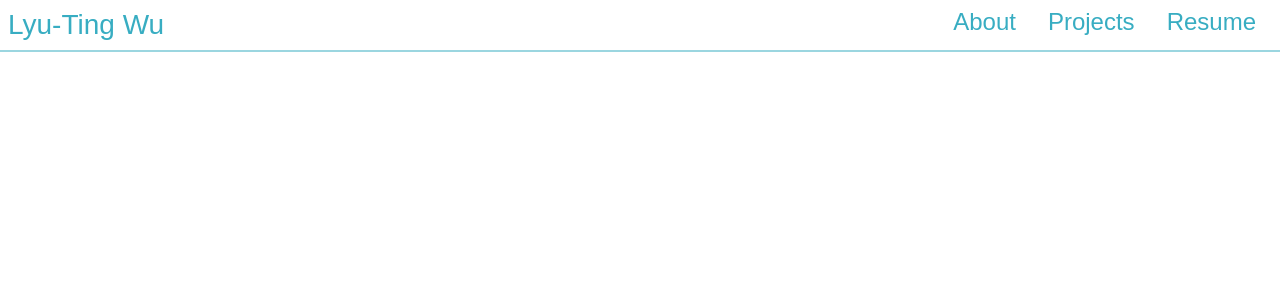
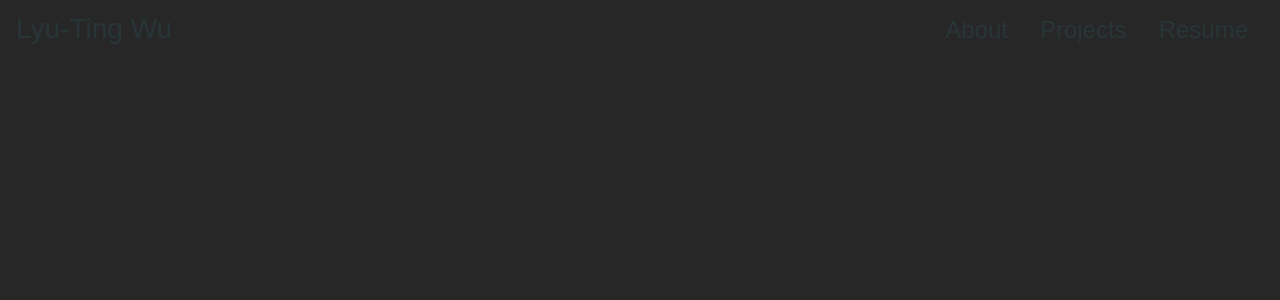
Before and after one commit to lyutingwu96/PersonalWebsite, a React (Vite) app: page / in a window 1280 px wide. Shown: the top 300 px of the page. Built offline with nearby package versions, Linux system fonts and the light colour scheme; a web font is replaced by a local one.

Commit message:
Adding hover effect for nav bar

```diff
--- a/index.html
+++ b/index.html
@@ -12,7 +12,7 @@
    <title>Lyu-Ting Wu</title>
 
   </head>
-  <body class="bg-[rgb(245,247,239)]">
+  <body>
     <div id="root"></div>
     <script type="module" src="/src/main.tsx"></script>
   </body>
--- a/src/App.tsx
+++ b/src/App.tsx
@@ -3,7 +3,9 @@ import { NavigationBar } from "./component/navigation/NavigationBar"
 function App() {
 
   return (
-    <NavigationBar/>
+    <div className="h-screen bg-[#272727]">
+      <NavigationBar/>
+    </div>
   )
 }
 
--- a/src/component/navigation/NavigationBar.tsx
+++ b/src/component/navigation/NavigationBar.tsx
@@ -4,9 +4,9 @@ import { NavigationButton } from "./NavigationButton";
 
 export const NavigationBar : React.FC = () => {
     return (
-        <div className="w-full flex content-center justify-between px-2 py-1 border-b-green border-opacity-50 border-b-2">
+        <div className="w-full flex content-center justify-between px-4 py-2">
             <WebsiteTitle/>
-            <div className="flex">
+            <div className="flex opacity-10 hover:opacity-100 duration-700">
                 <NavigationButton buttonText="About"/>
                 <NavigationButton buttonText="Projects"/>
                 <NavigationButton buttonText="Resume"/>
--- a/src/component/navigation/NavigationButton.tsx
+++ b/src/component/navigation/NavigationButton.tsx
@@ -6,7 +6,10 @@ interface NavigationBtnProps {
 
 export const NavigationButton : React.FC<NavigationBtnProps> = ({buttonText} ) => {
   return (
-    <div className="text-green hover:text-pink hover:decoration-solid hover:underline text-lg font-title font-medium self-center mx-2 h-full px-2">
+    <div className={`
+      text-green text-lg font-title font-medium
+        self-center mx-2 h-full px-2 pt-1
+      hover:text-pink hover:decoration-solid hover:underline hover:underline-offset-[6px] duration-700`}>
         {buttonText}
     </div>
   )
--- a/src/component/navigation/WebsiteTitle.tsx
+++ b/src/component/navigation/WebsiteTitle.tsx
@@ -2,7 +2,9 @@ import React from 'react';
 
 export const WebsiteTitle : React.FC = () => {
   return (
-    <div className="text-green text-xl font-title">
+    <div className={`
+        text-xl font-title text-transparent bg-clip-text bg-green opacity-10
+        hover:bg-gradient-to-r hover:from-pink hover:to-green hover:opacity-100 duration-700`}>
         Lyu-Ting Wu
     </div>
   )
```
